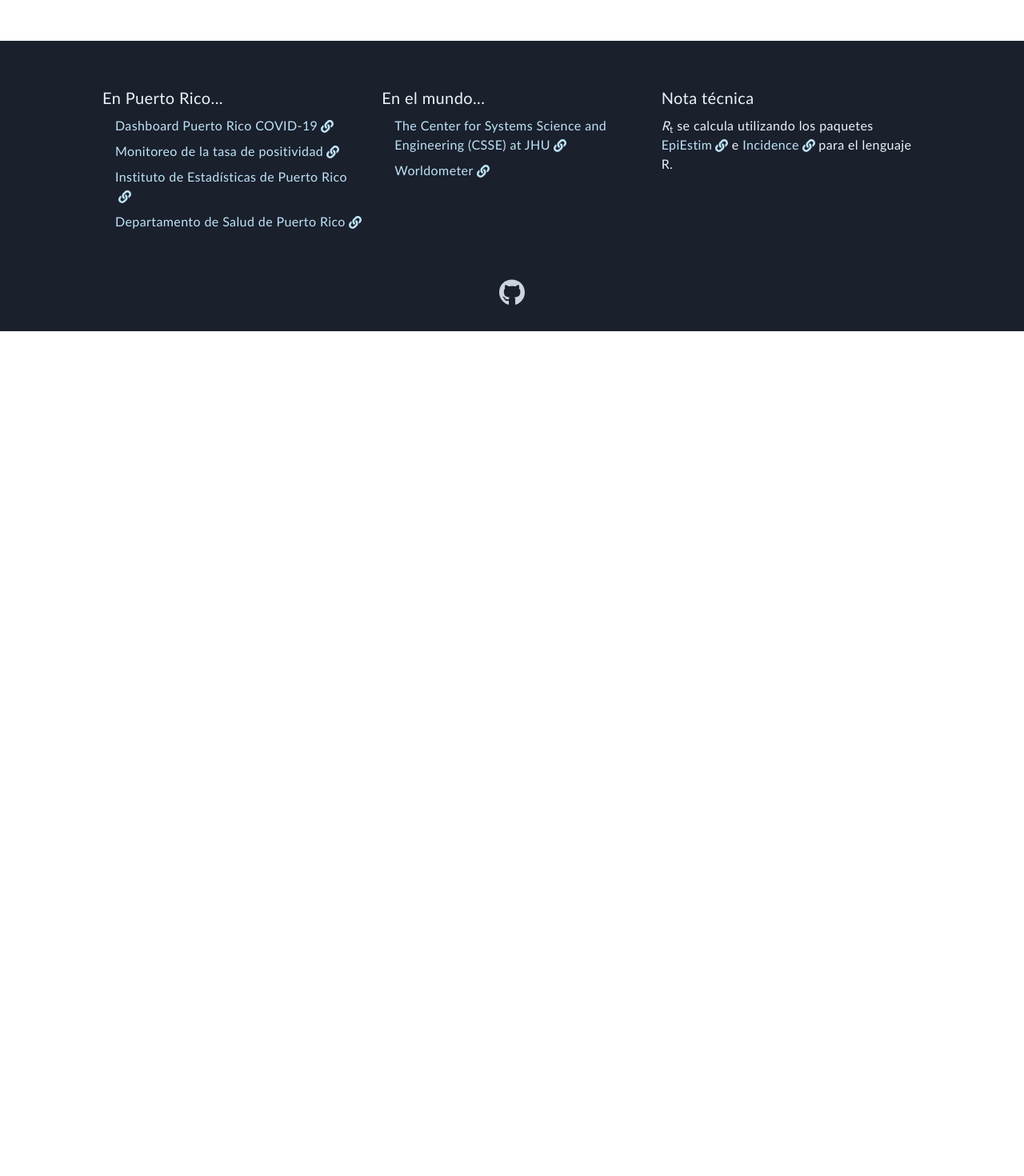
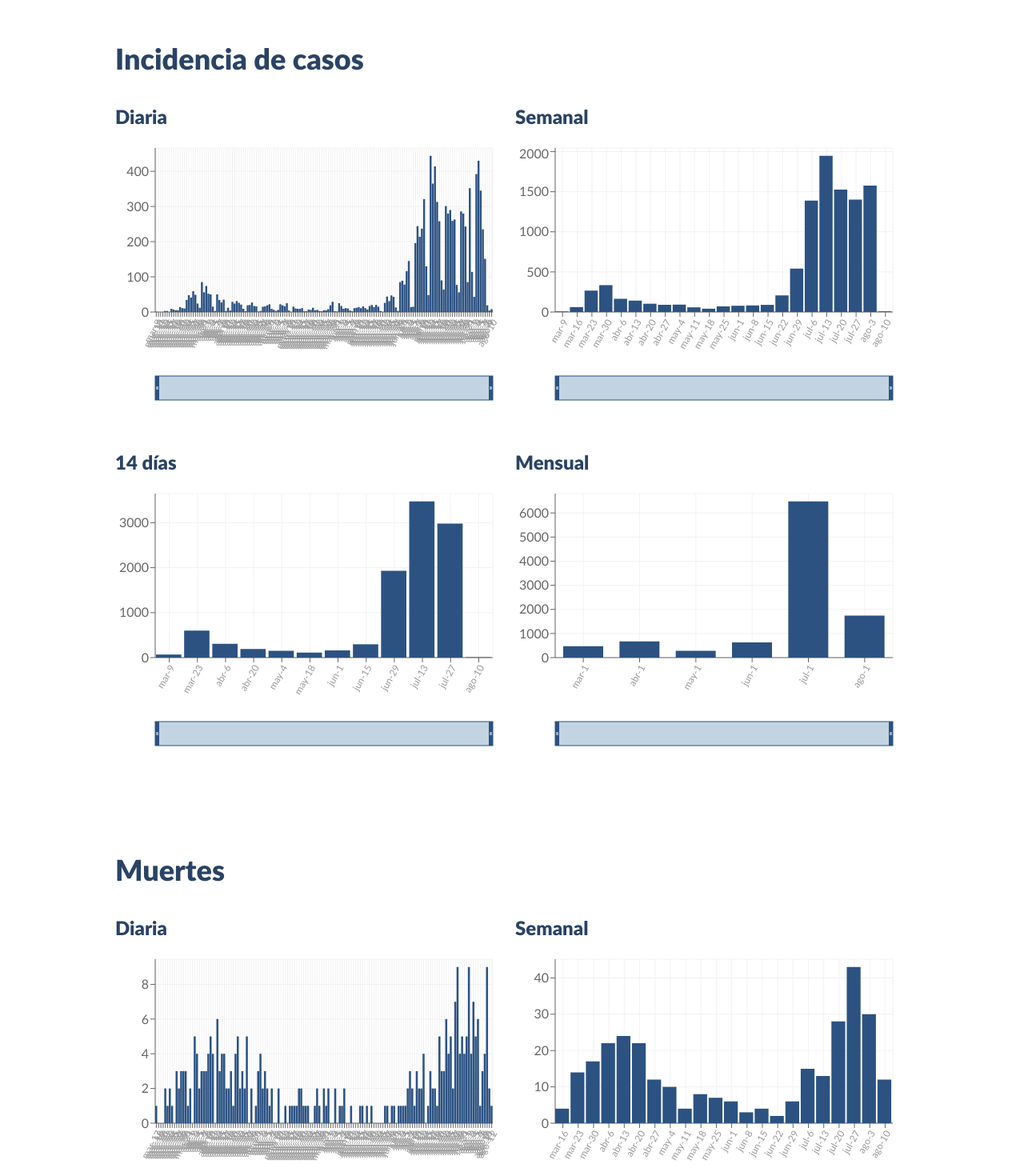
Before and after one commit to malopezcruz/covid19-pr, a Next.js app: page / in a window 1280 px wide. Shown: the part 1260-2730 px from the top of the page at 80% size. Before the commit the page ends 1674 px from the top, so only its background shows below. Built offline with nearby package versions, Linux system fonts and the light colour scheme.

Commit message:
add charts

```diff
--- a/components/DailyCasesPlot.js
+++ b/components/BarPlot.js
@@ -1,5 +1,9 @@
 import React from 'react';
-import { formatDateTimeSeries, formatDateLabel } from '../utils/utils';
+import {
+  formatDateTimeSeries,
+  formatDateLabel,
+  formatNumber,
+} from '../utils/utils';
 
 import {
   BarChart,
@@ -14,19 +18,17 @@ import {
   ResponsiveContainer,
 } from 'recharts';
 
-import data from '../data/weekly_cases.json';
-
 export default function DailyCasesPlot({ data, caption }) {
   return (
     <figure className='mb-8 md:mb-12' role='figure' aria-label={caption}>
-      <div style={{ position: 'relative', paddingBottom: '56%' }}>
+      <div style={{ position: 'relative', paddingBottom: '66%' }}>
         <ResponsiveContainer width='100%' height='100%' className='absolute'>
           <BarChart
             data={data}
             margin={{
               top: 5,
               right: 20,
-              left: 0,
+              left: -10,
               bottom: 5,
             }}
           >
@@ -44,13 +46,27 @@ export default function DailyCasesPlot({ data, caption }) {
                 fill: '#999',
               }}
             />
-            <YAxis type='number' domain={[0, 450]} scale='linear' />
-            <Tooltip />
+            <YAxis
+              type='number'
+              domain={[0, (dataMax) => dataMax + dataMax * 0.05]}
+              scale='linear'
+            />
+            <Tooltip
+              labelStyle={{ color: '#2c5282', fontSize: '20' }}
+              itemStyle={{ color: 'hotpink', fontSize: '12' }}
+              labelFormatter={(date) => formatDateLabel(date)}
+              itemFormatter={(number) => formatNumber(number)}
+            />
             {/* <Legend verticalAlign='top' wrapperStyle={{ lineHeight: '40px' }} /> */}
             {/* <ReferenceLine y={0} stroke='#000' /> */}
-            <Brush dataKey='name' height={30} stroke='#1b85be' fill='#e8f3f9' />
-            <Bar name='Casos' dataKey='counts' fill='#1b85be' />
-            <Bar dataKey='uv' fill='#82ca9d' />
+            <Brush
+              dataKey='name'
+              height={30}
+              stroke='#2c5282'
+              fill='#e8f3f9'
+              labelFormatter={(date) => formatDateLabel(date)}
+            />
+            <Bar name='Casos' dataKey='counts' fill='#2c5282' barSize={50} />
           </BarChart>
         </ResponsiveContainer>
       </div>
--- /dev/null
+++ b/components/Cases.js
@@ -0,0 +1,47 @@
+import React from 'react';
+import BodyLink from './BodyLink';
+import BarPlot from '../components/BarPlot';
+import daily_cases from '../data/daily_cases.json';
+import weekly_cases from '../data/weekly_cases.json';
+import twoweeks_cases from '../data/twoweeks_cases.json';
+import monthly_cases from '../data/monthly_cases.json';
+
+export default function Rt() {
+  return (
+    <section className='mt-2 md:mt-8  mb-12 md:mb-20'>
+      <h2 className='text-2xl md:text-4xl text-blue-900 font-semibold mb-8 leading-tight'>
+        Incidencia de casos
+      </h2>
+
+      <div className='grid lg:grid-cols-2 lg:gap-2'>
+        <article>
+          <h3 className='text-xl md:text-2xl text-blue-900 font-semibold mb-4'>
+            Diaria
+          </h3>
+          <BarPlot data={daily_cases} caption='' />
+        </article>
+
+        <article>
+          <h3 className='text-xl md:text-2xl text-blue-900 font-semibold mb-4'>
+            Semanal
+          </h3>
+          <BarPlot data={weekly_cases} caption='' />
+        </article>
+
+        <article>
+          <h3 className='text-xl md:text-2xl text-blue-900 font-semibold mb-4'>
+            14 días{' '}
+          </h3>
+          <BarPlot data={twoweeks_cases} caption='' />
+        </article>
+
+        <article>
+          <h3 className='text-xl md:text-2xl text-blue-900 font-semibold mb-4'>
+            Mensual
+          </h3>
+          <BarPlot data={monthly_cases} caption='' />
+        </article>
+      </div>
+    </section>
+  );
+}
--- /dev/null
+++ b/components/Fatalities.js
@@ -0,0 +1,47 @@
+import React from 'react';
+import BodyLink from './BodyLink';
+import BarPlot from './BarPlot';
+import daily_deaths from '../data/daily_deaths.json';
+import weekly_deaths from '../data/weekly_deaths.json';
+import twoweeks_deaths from '../data/twoweeks_deaths.json';
+import monthly_deaths from '../data/monthly_deaths.json';
+
+export default function Rt() {
+  return (
+    <section className='mt-2 md:mt-8  mb-12 md:mb-20'>
+      <h2 className='text-2xl md:text-4xl text-blue-900 font-semibold mb-8 leading-tight'>
+        Muertes{' '}
+      </h2>
+
+      <div className='grid lg:grid-cols-2 lg:gap-2'>
+        <article>
+          <h3 className='text-xl md:text-2xl text-blue-900 font-semibold mb-4'>
+            Diaria
+          </h3>
+          <BarPlot data={daily_deaths} caption='' />
+        </article>
+
+        <article>
+          <h3 className='text-xl md:text-2xl text-blue-900 font-semibold mb-4'>
+            Semanal
+          </h3>
+          <BarPlot data={weekly_deaths} caption='' />
+        </article>
+
+        <article>
+          <h3 className='text-xl md:text-2xl text-blue-900 font-semibold mb-4'>
+            14 días{' '}
+          </h3>
+          <BarPlot data={twoweeks_deaths} caption='' />
+        </article>
+
+        <article>
+          <h3 className='text-xl md:text-2xl text-blue-900 font-semibold mb-4'>
+            Mensual
+          </h3>
+          <BarPlot data={monthly_deaths} caption='' />
+        </article>
+      </div>
+    </section>
+  );
+}
--- a/components/Rt.js
+++ b/components/Rt.js
@@ -15,8 +15,8 @@ export default function Rt() {
         data={rt}
         caption={
           <>
-            Número reproductivo de casos confirmados. Fuente: Departamento de
-            Salud de Puerto Rico,{' '}
+            Número reproductivo de casos confirmados, promedio de 14 días.
+            Fuente: Departamento de Salud de Puerto Rico,{' '}
             <em>
               <BodyLink
                 link='http://www.salud.gov.pr/Estadisticas-Registros-y-Publicaciones/Pages/COVID-19.aspx'
@@ -27,11 +27,10 @@ export default function Rt() {
           </>
         }
       />
-
+      <article>
         <h3 className='text-xl md:text-2xl text-blue-900 font-semibold mb-4'>
           Breve nota sobre el número reproductivo
         </h3>
-
         <p className='mb-4'>
           El número reproductivo básico (
           <span className='text-blue-900 font-semibold'>
@@ -42,17 +41,17 @@ export default function Rt() {
           infección en una población susceptible. Si <em>R</em>
           <sub>0</sub> es mayor de 1 (<em>R</em>
           <sub>0</sub> &gt; 1), tendríamos crecimiento exponencial y los casos
-        aumentarían a mayor velocidad. A manera de ejemplo: si <em>R</em> fuera
-        igual a 2, 100 personas podrían infectar a otras 200 personas, mientras
-        que si <em>R</em> fuera 0.5 solamente infectarían a otras 50. En este
-        sentido, el número reproductivo efectivo o instantáneo (
+          aumentarían a mayor velocidad. A manera de ejemplo: si <em>R</em>{' '}
+          fuera igual a 2, 100 personas podrían infectar a otras 200 personas,
+          mientras que si <em>R</em> fuera 0.5 solamente infectarían a otras 50.
+          En este sentido, el número reproductivo efectivo o instantáneo (
           <span className='text-blue-900 font-semibold'>
             <em>R</em>
             <sub>t</sub>
           </span>
-        ) representa el promedio de las variaciones de <em>R</em> en el tiempo.
-        Su importancia radica en que nos permite tener una idea del éxito o
-        fracaso de las medidas adoptadas para contener la epidemia.
+          ) representa el promedio de las variaciones de <em>R</em> en el
+          tiempo. Su importancia radica en que nos permite tener una idea del
+          éxito o fracaso de las medidas adoptadas para contener la epidemia.
         </p>
         <p className='mb-4'>
           Para calcular
@@ -73,15 +72,15 @@ export default function Rt() {
             link='http://www.salud.gov.pr/Estadisticas-Registros-y-Publicaciones/Pages/COVID-19.aspx'
             label='informe diario'
           />
-        . Parto del supuesto de que puede haber rezagos en la divulgación de los
-        resultados de las pruebas.{' '}
+          . Parto del supuesto de que puede haber rezagos en la divulgación de
+          los resultados de las pruebas.{' '}
           <span className='text-blue-900'>
             <em>
-            Por ello es importante ver estos números como una tendencia general,
-            un escenario probable entre otros tantos &mdash;diferente selección
-            de parámetros y diversas dinámicas de contactos en la población
-            darían estimaciones distintas&mdash;, por lo que hay que valorar en
-            su contexto la última semana de datos
+              Por ello es importante ver estos números como una tendencia
+              general, un escenario probable entre otros tantos &mdash;diferente
+              selección de parámetros y diversas dinámicas de contactos en la
+              población darían estimaciones distintas&mdash;, por lo que hay que
+              valorar en su contexto la última semana de datos
             </em>
           </span>
           .
@@ -97,6 +96,7 @@ export default function Rt() {
           />{' '}
           (más adelante incluiré las referencias en esta página).
         </p>
+      </article>
     </section>
   );
 }
--- a/components/RtPlot.js
+++ b/components/RtPlot.js
@@ -47,7 +47,7 @@ export default function RtPlot({ data, caption }) {
               }}
             />
             <Tooltip
-              labelStyle={{ color: '#1b85be', fontSize: '20' }}
+              labelStyle={{ color: '#2c5282', fontSize: '20' }}
               itemStyle={{ color: 'hotpink', fontSize: '12' }}
               labelFormatter={(date) => formatDateLabel(date)}
             />
--- a/pages/index.js
+++ b/pages/index.js
@@ -9,7 +9,8 @@ import {
 import '../styles/index.css';
 import '../utils/addFontAwesome.js';
 import Rt from '../components/Rt';
-// import DailyCasesPlot from '../components/DailyCasesPlot';
+import Cases from '../components/Cases';
+import Fatalities from '../components/Fatalities';
 
 const IndexPage = () => {
   useEffect(() => {
@@ -78,7 +79,7 @@ const IndexPage = () => {
       </Head>
 
       <div className='flex flex-col min-h-screen'>
-        <div className='bg-gray-900 p-4'>
+        <header className='bg-gray-900 p-4 flex'>
           <h1 className='w-full align-middle max-w-screen-lg px-0 md:px-4 mx-auto text-2xl text-gray-200 lg:text-3xl text-left font-black'>
             <FontAwesomeIcon
               icon='virus'
@@ -91,10 +92,11 @@ const IndexPage = () => {
               PUERTO RICO
             </span>
           </h1>
-        </div>
+        </header>
         <div className='w-full max-w-screen-lg px-4 mx-auto flex-grow mt-6'>
           <Rt />
-          {/* <DailyCasesPlot /> */}
+          <Cases />
+          <Fatalities />
         </div>
         <Footer />
       </div>
```
Also changed, not shown: data/twoweeks_cases.json (renamed from data/2weeks_cases.json), data/twoweeks_deaths.json (renamed from data/2weeks_deaths.json). Lines whose indentation alone changed are shown as unchanged.
